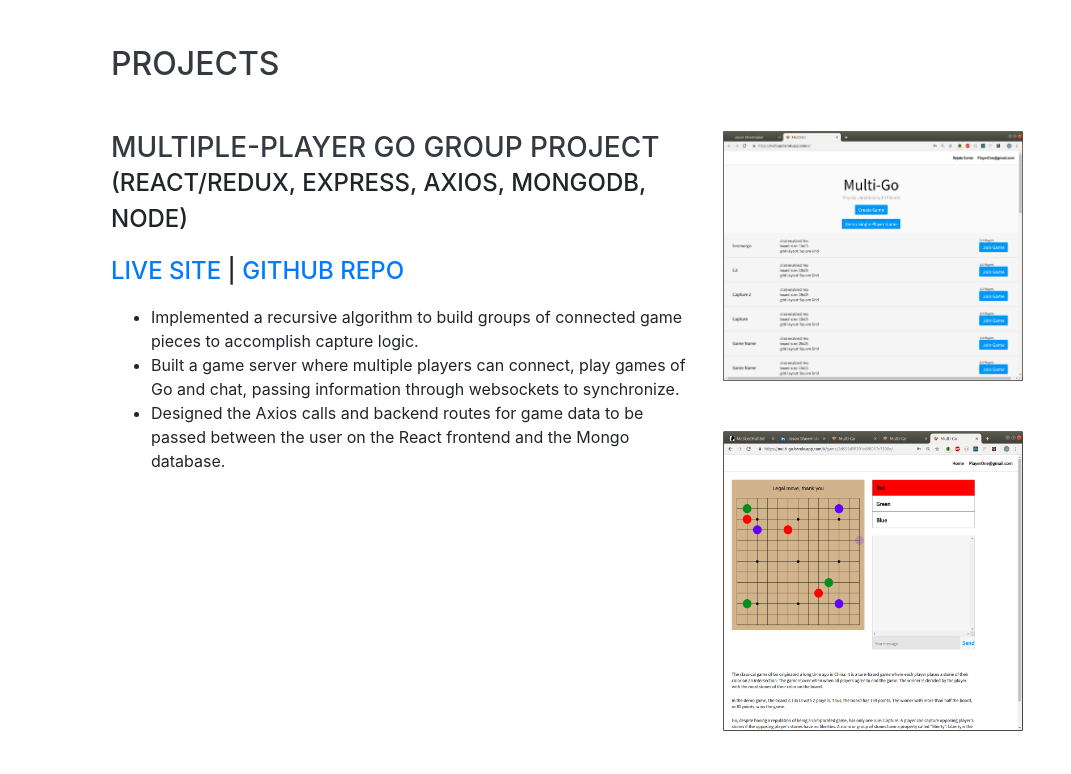
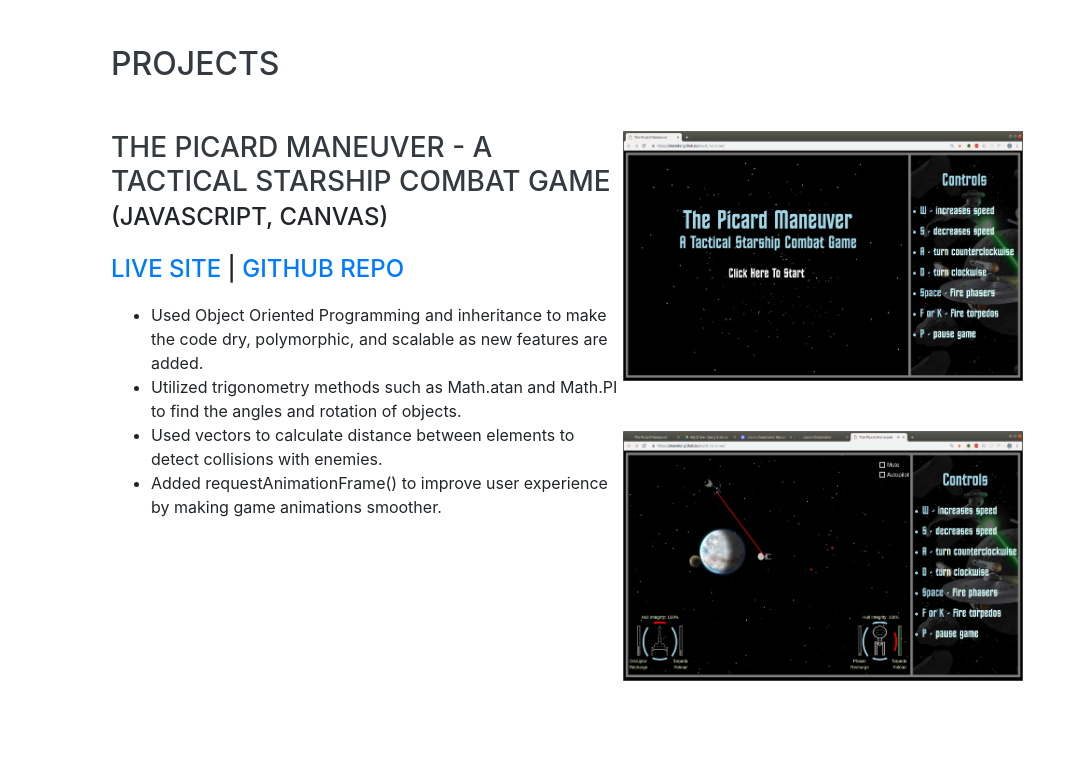
Before and after one commit to shoemker/personal_site, a website with bundled scripts: page index.html in a window 1280 px wide. Shown: the part 804-1578 px from the top of the page, without its empty margins (209-1280 px from the left). Built offline with nearby package versions, Linux system fonts and the light colour scheme; a web font is replaced by a local one.

Commit message:
added picard maneuver project

```diff
--- a/index.html
+++ b/index.html
@@ -99,6 +99,37 @@
 
 				<div class="resume-item d-flex flex-column flex-md-row justify-content-between">
 					<div class="resume-content">
+						<h3 class="mb-0">The Picard Maneuver - A tactical starship combat game</h3>
+						<div class="subheading mb-3">(Javascript, Canvas)</div>
+						<div class="subheading mb-3">
+							<a href="https://shoemker.github.io/picard_maneuver/" target="_blank">Live Site</a><a> | </a>
+							<a href="https://github.com/shoemker/picard_maneuver" target="_blank">Github Repo</a>
+						</div>
+						<p>
+							<ul>
+								<li>Used Object Oriented Programming and inheritance to make the code dry, polymorphic, and scalable as new features
+									are added.</li>
+								<li>Utilized trigonometry methods such as Math.atan and Math.PI to find the angles and rotation of objects.</li>
+								<li>Used vectors to calculate distance between elements to detect collisions with enemies.</li>
+								<li>Added requestAnimationFrame() to improve user experience by making game animations smoother.</li>
+
+							</ul>
+						</p>
+					</div>
+					<div class="resume-date text-md-right">
+
+						<a href="https://shoemker.github.io/picard_maneuver/" target="_blank">
+							<img src="img/pm_Screenshot2.png" class="picard-img first-img"></img>
+						</a>
+						<a href="https://shoemker.github.io/picard_maneuver/" target="_blank">
+							<img src="img/pm_Screenshot.png" class="picard-img"></img>
+						</a>
+					</div>
+				</div>
+				<br></br>
+				<br></br>
+				<div class="resume-item d-flex flex-column flex-md-row justify-content-between">
+					<div class="resume-content">
 						<h3 class="mb-0">Multiple-player Go Group Project</h3>
 						<div class="subheading mb-3">(React/Redux, Express, Axios, MongoDB, Node)</div>
 						<div class="subheading mb-3">
@@ -124,11 +155,10 @@
 						<a href="https://multi-go.herokuapp.com/" target="_blank">
 							<img src="img/Multi-player-Go2.png" class="project-img"></img>
 						</a>
-						<!-- <a href="http://masked-habbit.herokuapp.com/">Live Site</a> -->
 					</div>
 				</div>
-						<br></br>
-						<br></br>
+				<br></br>
+				<br></br>
 
 
 				<div class="resume-item d-flex flex-column flex-md-row justify-content-between">
@@ -154,7 +184,6 @@
 								<a href="http://masked-habbit.herokuapp.com/" target="_blank">
 									<img src="img/MaskedHabbit_Screenshot2.png" class="masked-img2"></img>
 								</a>
-								<!-- <a href="http://masked-habbit.herokuapp.com/">Live Site</a> -->
 					</div>
 				</div>
 				<br></br>
@@ -170,10 +199,7 @@
 						</div>
 						<p>
 							<ul>
-								<li>Used Object Oriented Programming and inheritance to make code dry, polymorphic, and scalable as new features are added.</li>
 								<li>Achieved animated Link character by switching images as he moves from one point to another</li>
-								<li>Added requestAnimationFrame() to improve user experience by making game animations smoother.</li>
-								<li>Used vectors to calculate distance between elements to detect collisions with enemies.</li>
 
 							</ul>
 						</p>
@@ -186,7 +212,6 @@
 						<a href="https://shoemker.github.io/Land-of-Nostalgia/" target="_blank">
 							<img src="img/Land_of_Nostalgia2.png" class="nostalgia-img"></img>
 						</a>
-						<!-- <a href="http://masked-habbit.herokuapp.com/">Live Site</a> -->
 					</div>
 				</div>
 
--- a/scss/_global.scss
+++ b/scss/_global.scss
@@ -118,3 +118,8 @@ p.lead {
 .eagle-img {
 	margin-right:30px;
 }
+
+.picard-img {
+	height: 250px;
+	width: 400px;
+}
```
Also changed, not shown: css/resume.min.css, img/pm_Screenshot.png (added), img/pm_Screenshot2.png (added).
